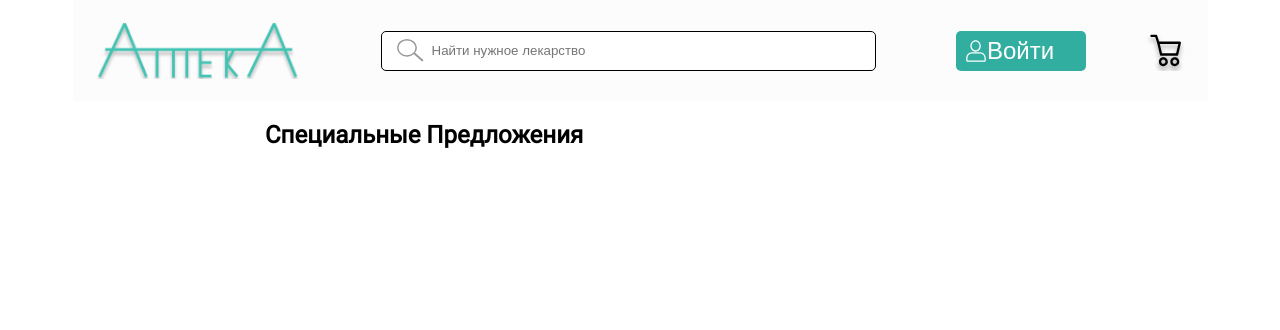
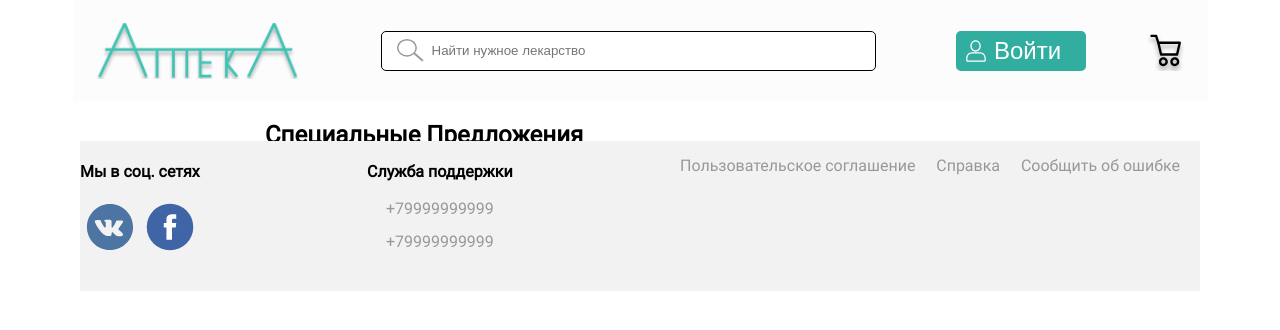
Before and after one commit to GGNova/Apteka, a PHP site: page / in a window 1280 px wide. Shown: the top 330 px of the page. Run offline with PHP 8.4, Linux system fonts and the light colour scheme; data that the repository does not hold is empty.

Commit message:
Footer is ready

```diff
--- a/cards.php
+++ b/cards.php
@@ -20,7 +20,7 @@
                 ?>
 
                 <form class="cards" method="POST" action="">
-                    <button class="card">
+                    <button class="card" name="<?php echo $product['ProductTypeId']; ?>">
                         <img src="<?php echo $product['ProductPickture']; ?>" alt="File not found" class="card-image">
                         <p class="card-title"><?php echo $product['ProductName']; ?></p>
                         <p class="card-discription"><?php echo $product['ProductDiscription']; ?></p>
--- a/css/style.css
+++ b/css/style.css
@@ -57,6 +57,7 @@
   -moz-transition: 0.5s;
   -ms-transition: 0.5s;
   -o-transition: 0.5s;
+  padding-left: 20px;
 }
 
 .header_LogIn:hover{
@@ -73,7 +74,7 @@
   width: 40px;
   height: 40px;
   border: none;
-  background-color: #FCFCFC;
+  background-color: transparent;
   outline: none;
   cursor: pointer;
   margin-left: 60px;
@@ -119,7 +120,7 @@
 .line{
   display: flex;
   align-items: center;
-  justify-content: center;
+  justify-content: space-between;
   transition: 0.3s;
   -webkit-transition: 0.3s;
   -moz-transition: 0.3s;
@@ -128,6 +129,8 @@
   background-color:transparent;
   border: none;
   outline: none;
+  width: 300px;
+
 }
 
 .line:hover{
@@ -139,11 +142,11 @@
 }
 
 .line:hover .section-line-text{
-  color:#5DB6E8
+  color:#5DB6E8;
 }
 
 .line:focus .section-line-text{
-  color:#5DB6E8
+  color:#5DB6E8;
 }
 
 .section-line-pick{
@@ -186,11 +189,13 @@
 .cards{
   display: flex;
   flex-wrap: wrap;
+  justify-content: space-between;
 }
 
 .card{
   display: flex;
   flex-direction: column;
+  justify-content: space-between;
   border: none;
   background-color: transparent;
   align-items: center;
@@ -203,7 +208,7 @@
   -ms-transition: 0.5s;
   -o-transition: 0.5s;
   width: 175px;
-  margin-right: 20px;
+  height: 300px;
   margin-top: 50px;
 }
 
@@ -214,7 +219,8 @@
 
 .card-image{
   width: 170px;
-  height: 135px;
+  height: 150px;
+  object-fit: scale-down;
 }
 
 .card-title{
@@ -269,5 +275,94 @@
 
 .footer{
   display: flex;
-  width: ;
+  width: 1120px;
+  height: 150px;
+  margin: auto;
+  background-color: #F3F2F3;
+  justify-content: space-between;
 }
+
+.media-vk{
+  background-image: url(../ICONS/vk.svg);
+  width: 50px;
+  height: 50px;
+  background-size: 50px;
+  background-repeat: no-repeat;
+  transition:0.5s;
+  cursor: pointer;
+}
+
+.media-facebook{
+  background-image: url(../ICONS/facebook.svg);
+  width: 50px;
+  height: 50px;
+  margin-left: 10px;
+  background-repeat: no-repeat;
+  transition:0.5s;
+  cursor: pointer;
+}
+
+.social-media{
+  display: flex;
+  flex-direction: column;
+  align-items: center;
+}
+
+.social-media h4{
+  font-family: "Roboto-regular";
+}
+
+.media{
+  display: flex;
+}
+
+.media-vk:hover{
+  transform: scale(1.1);
+  -webkit-transform: scale(1.1);
+  -moz-transform: scale(1.1);
+  -ms-transform: scale(1.1);
+  -o-transform: scale(1.1);
+  filter: brightness(1.1);
+  -webkit-filter: brightness(1.1);
+}
+
+.media-facebook:hover{
+  transform: scale(1.1);
+  -webkit-transform: scale(1.1);
+  -moz-transform: scale(1.1);
+  -ms-transform: scale(1.1);
+  -o-transform: scale(1.1);
+  filter: brightness(1.1);
+  -webkit-filter: brightness(1.1);
+}
+
+.support{
+  display: flex;
+  flex-direction: column;
+  align-items: center;
+  line-height: 0.1px;
+  margin-top: 10px;
+}
+
+.support h4{
+  font-family: "Roboto-regular";
+}
+
+.support p{
+  color: #999898;
+  font-family: "Roboto-regular";
+}
+
+.advanced-actions{
+  display: flex;
+  justify-content: space-between;
+  width: 500px;
+  margin-top: 15px;
+  margin-right: 20px;
+}
+
+.advanced-actions a{
+  color: #999898;
+  text-decoration: none;
+  font-family: "Roboto-regular";
+}
--- a/footer.php
+++ b/footer.php
@@ -0,0 +1,18 @@
+<div class="social-media">
+    <h4>Мы в соц. сетях</h4>
+    <div class="media">
+        <a href="https://vk.com/id554037550" class="media-vk"></a>
+        <a href="https://www.facebook.com" class="media-facebook"></a>
+    </div>
+</div>
+<div class="support">
+        <h4>Служба поддержки</h4>
+        <p>+79999999999</p>
+        <p>+79999999999</p>
+</div>
+
+<div class="advanced-actions">
+        <a href="#">Пользовательское соглашение</a>
+        <a href="#">Справка</a>
+        <a href="#">Сообщить об ошибке</a>
+</div>
```
Also changed, not shown: index.php (+14 -0 lines), ICONS/facebook.svg (added), ICONS/vk.svg (added), 1 other file.
